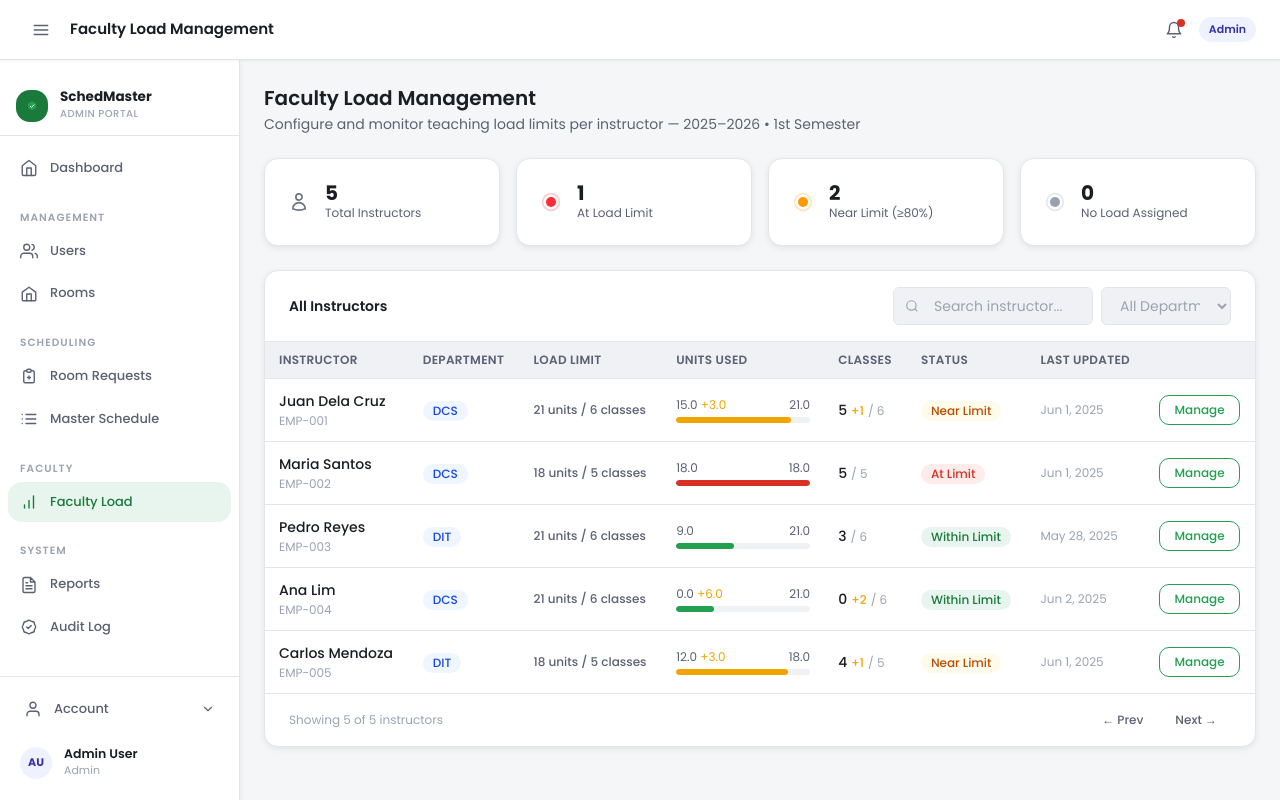
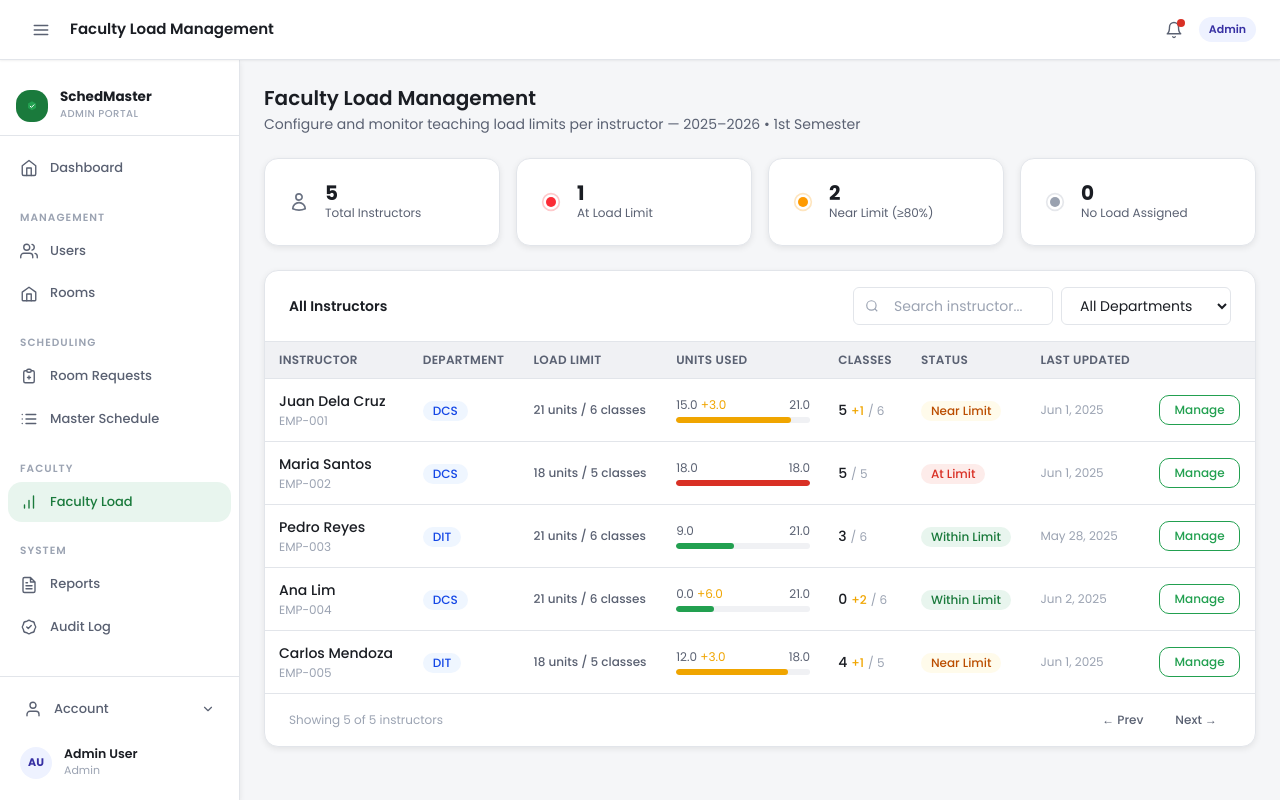
Before and after one commit to kurtoswill/Automated-Faculty-Load-Room-Scheduler, a Next.js app in the folder app/: page /admin/faculty-load in a window 1280 px wide. Built offline with nearby package versions, Linux system fonts and the light colour scheme.

Commit message:
feat: add search and department filter functionality to Admin Faculty Load Page

```diff
--- a/app/src/app/admin/faculty-load/page.tsx
+++ b/app/src/app/admin/faculty-load/page.tsx
@@ -1,5 +1,6 @@
 "use client";
 
+import { useState } from "react";
 import Link from "next/link";
 import AppShell from "@/components/Navbar";
 
@@ -97,12 +98,38 @@ function getLoadStatus(current: number, pending: number, max: number): { label:
 }
 
 export default function AdminFacultyLoadPage() {
+    // ─── Filter State ─────────────────────────────────────────
+    const [searchTerm, setSearchTerm] = useState("");
+    const [deptFilter, setDeptFilter] = useState("All Departments");
+
+    // Top-level stats (calculated from all data)
     const atLimit = FACULTY_LOAD_DATA.filter((f) => f.current_units >= f.max_units).length;
     const nearLimit = FACULTY_LOAD_DATA.filter((f) => {
         const pct = ((f.current_units + f.pending_units) / f.max_units) * 100;
         return pct >= 80 && f.current_units < f.max_units;
     }).length;
     const noLoad = FACULTY_LOAD_DATA.filter((f) => f.current_units === 0 && f.pending_units === 0).length;
+
+    // Filtered data for the table
+    const filteredData = FACULTY_LOAD_DATA.filter((f) => {
+        const matchesSearch =
+            f.first_name.toLowerCase().includes(searchTerm.toLowerCase()) ||
+            f.last_name.toLowerCase().includes(searchTerm.toLowerCase()) ||
+            f.employee_id.toLowerCase().includes(searchTerm.toLowerCase());
+        const matchesDept = deptFilter === "All Departments" || f.dept === deptFilter;
+
+        return matchesSearch && matchesDept;
+    });
+
+    const hasFilters = searchTerm !== "" || deptFilter !== "All Departments";
+
+    function clearFilters() {
+        setSearchTerm("");
+        setDeptFilter("All Departments");
+    }
+
+    // Extract unique departments for the dropdown
+    const uniqueDepartments = Array.from(new Set(FACULTY_LOAD_DATA.map(f => f.dept)));
 
     return (
         <AppShell role="admin" userName="Admin User" pageTitle="Faculty Load Management">
@@ -127,19 +154,16 @@ export default function AdminFacultyLoadPage() {
                         value={String(FACULTY_LOAD_DATA.length)}
                         icon={<InstructorIcon />}
                     />
-
                     <StatCard
                         label="At Load Limit"
                         value={String(atLimit)}
                         icon={<LoadStatusIcon status="At Limit" />}
                     />
-
                     <StatCard
                         label="Near Limit (≥80%)"
                         value={String(nearLimit)}
                         icon={<LoadStatusIcon status="Near Limit" />}
                     />
-
                     <StatCard
                         label="No Load Assigned"
                         value={String(noLoad)}
@@ -151,8 +175,8 @@ export default function AdminFacultyLoadPage() {
                 <div className="card overflow-hidden">
                     <div className="px-6 py-4 border-b flex items-center justify-between gap-3 flex-wrap" style={{ borderColor: "var(--color-border)" }}>
                         <h2 className="text-sm font-semibold" style={{ color: "var(--color-text)" }}>All Instructors</h2>
-                        <div className="flex gap-2 items-center">
-                            {/* Search placeholder */}
+                        <div className="flex gap-2 items-center flex-wrap">
+                            {/* Search */}
                             <div className="input-icon-wrapper">
                                 <span className="input-icon-left">
                                     <svg width="14" height="14" viewBox="0 0 24 24" fill="none" stroke="currentColor" strokeWidth="2"><circle cx="11" cy="11" r="8" /><line x1="21" y1="21" x2="16.65" y2="16.65" /></svg>
@@ -160,22 +184,43 @@ export default function AdminFacultyLoadPage() {
                                 <input
                                     type="text"
                                     placeholder="Search instructor..."
+                                    value={searchTerm}
+                                    onChange={(e) => setSearchTerm(e.target.value)}
                                     className="input-has-left-icon"
                                     style={{ width: "200px", padding: "7px 14px 7px 2.5rem" }}
-                                    disabled
                                 />
                             </div>
-                            {/* Dept filter placeholder */}
-                            <select disabled style={{ width: "130px", padding: "7px 14px" }}>
-                                <option>All Departments</option>
-                                <option>DCS</option>
-                                <option>DIT</option>
+
+                            {/* Dept filter */}
+                            <select
+                                value={deptFilter}
+                                onChange={(e) => setDeptFilter(e.target.value)}
+                                style={{ width: "170px", padding: "7px 14px" }}
+                            >
+                                <option value="All Departments">All Departments</option>
+                                {uniqueDepartments.map(dept => (
+                                    <option key={dept} value={dept}>{dept}</option>
+                                ))}
                             </select>
+
+                            {/* Clear Filters */}
+                            {hasFilters && (
+                                <button
+                                    onClick={clearFilters}
+                                    className="flex items-center gap-1 text-[12.5px] font-medium transition-colors"
+                                    style={{ color: "var(--color-error)", background: "none", border: "none" }}
+                                >
+                                    <svg width="13" height="13" viewBox="0 0 24 24" fill="none" stroke="currentColor" strokeWidth="2" strokeLinecap="round">
+                                        <path d="M18 6L6 18M6 6l12 12" />
+                                    </svg>
+                                    Clear
+                                </button>
+                            )}
                         </div>
                     </div>
 
                     <div className="overflow-x-auto">
-                        <table className="table-base">
+                        <table className="table-base w-full">
                             <thead>
                                 <tr>
                                     <th>Instructor</th>
@@ -189,7 +234,8 @@ export default function AdminFacultyLoadPage() {
                                 </tr>
                             </thead>
                             <tbody>
-                                {FACULTY_LOAD_DATA.map((f) => {
+                                {filteredData.length > 0 ? (
+                                    filteredData.map((f) => {
                                         const totalUnits = f.current_units + f.pending_units;
                                         const unitsPct = Math.min((totalUnits / f.max_units) * 100, 100);
                                         const status = getLoadStatus(f.current_units, f.pending_units, f.max_units);
@@ -221,7 +267,7 @@ export default function AdminFacultyLoadPage() {
                                                         </div>
                                                         <div className="h-1.5 rounded-full overflow-hidden" style={{ background: "var(--color-surface-2)" }}>
                                                             <div
-                                                            className="h-full rounded-full"
+                                                                className="h-full rounded-full transition-all duration-300"
                                                                 style={{
                                                                     width: `${unitsPct}%`,
                                                                     background: unitsPct >= 100
@@ -259,14 +305,21 @@ export default function AdminFacultyLoadPage() {
                                                 </td>
                                             </tr>
                                         );
-                                })}
+                                    })
+                                ) : (
+                                    <tr>
+                                        <td colSpan={8} className="text-center py-8 text-sm" style={{ color: "var(--color-text-muted)" }}>
+                                            No instructors found matching your criteria.
+                                        </td>
+                                    </tr>
+                                )}
                             </tbody>
                         </table>
                     </div>
 
                     {/* Pagination placeholder */}
                     <div className="px-6 py-3 border-t flex items-center justify-between text-xs" style={{ borderColor: "var(--color-border)", color: "var(--color-text-muted)" }}>
-                        <span>Showing {FACULTY_LOAD_DATA.length} of {FACULTY_LOAD_DATA.length} instructors</span>
+                        <span>Showing {filteredData.length} of {FACULTY_LOAD_DATA.length} instructors</span>
                         <div className="flex gap-1">
                             <button className="btn btn-sm btn-ghost" disabled>← Prev</button>
                             <button className="btn btn-sm btn-ghost" disabled>Next →</button>
```
Lines whose indentation alone changed are shown as unchanged.
